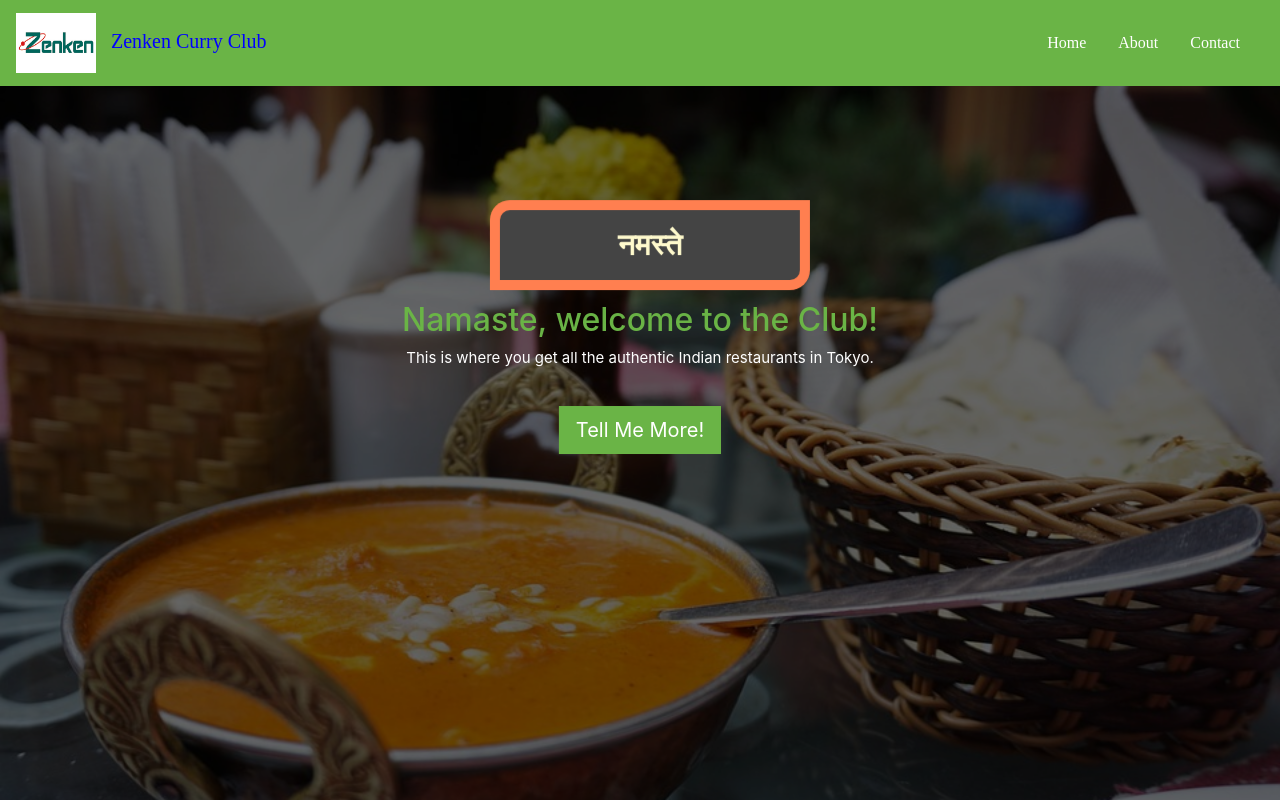
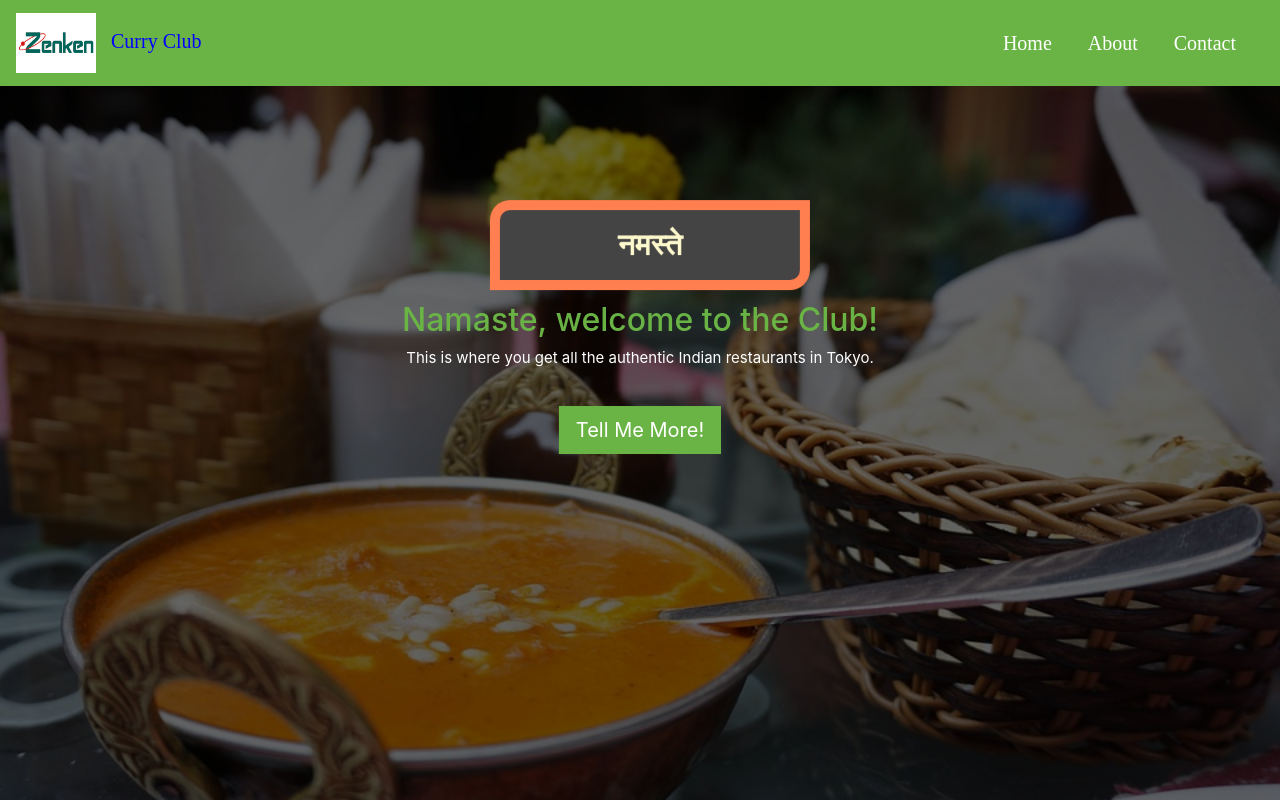
Before and after one commit to mushtaq96/Curry-club, a Flask app: page / in a window 1280 px wide. Run offline with Flask 2, Linux system fonts and the light colour scheme; some libraries are stand-ins or nearby versions; some web fonts are replaced.

Commit message:
title change

```diff
--- a/static/css/main.css
+++ b/static/css/main.css
@@ -12,10 +12,12 @@ body {
     font-family:'Sofia';/*google font import by linking in main file*/
     color: #fff;
     cursor: pointer;
+
 }
 
 .nav-link {
     margin-right: 1em !important;
+    font-size: 20px;
 }
 
 .nav-link:hover {
--- a/templates/index.html
+++ b/templates/index.html
@@ -13,7 +13,7 @@
 <body>
     <nav class="navbar navbar-expand-md fixed-top">
         <a class="navbar-brand" href="#">
-            <img src="static/images/zenken.jpg" alt="logo" width="80" height="60">&nbsp&nbsp <font color="blue">Zenken Curry Club</font>
+            <img src="static/images/zenken.jpg" alt="logo" width="80" height="60">&nbsp&nbsp <font color="blue">Curry Club</font>
         </a>
 
         <button class="navbar-toggler navbar-dark" type="button" data-toggle="collapse" data-target="#main-navigation">
```
